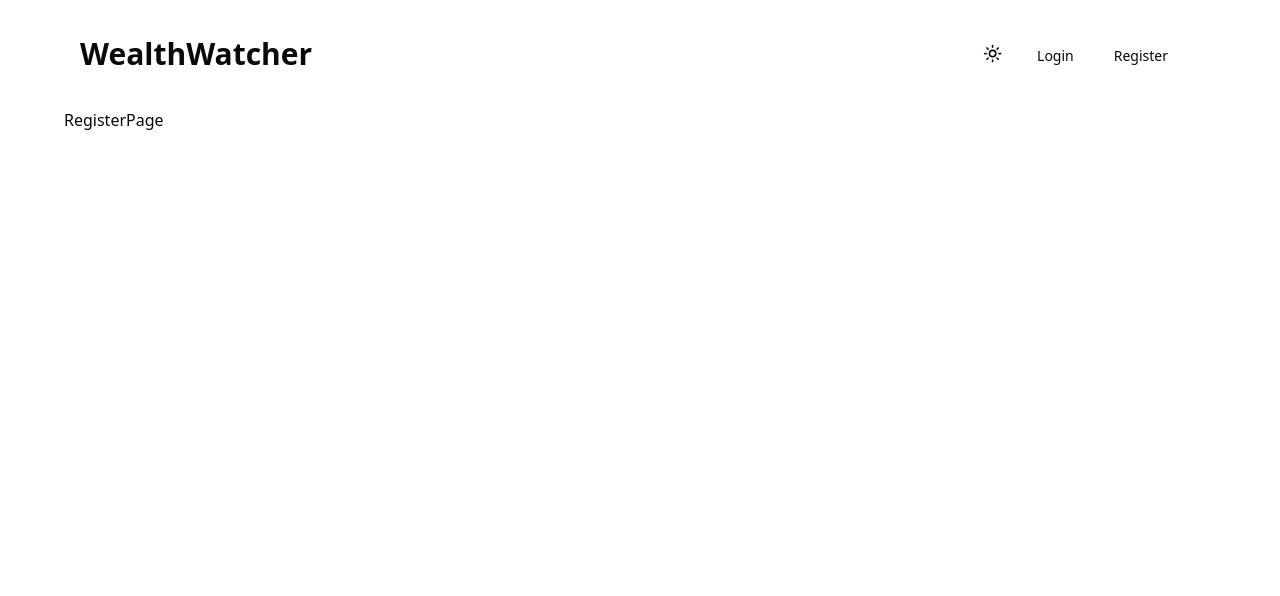
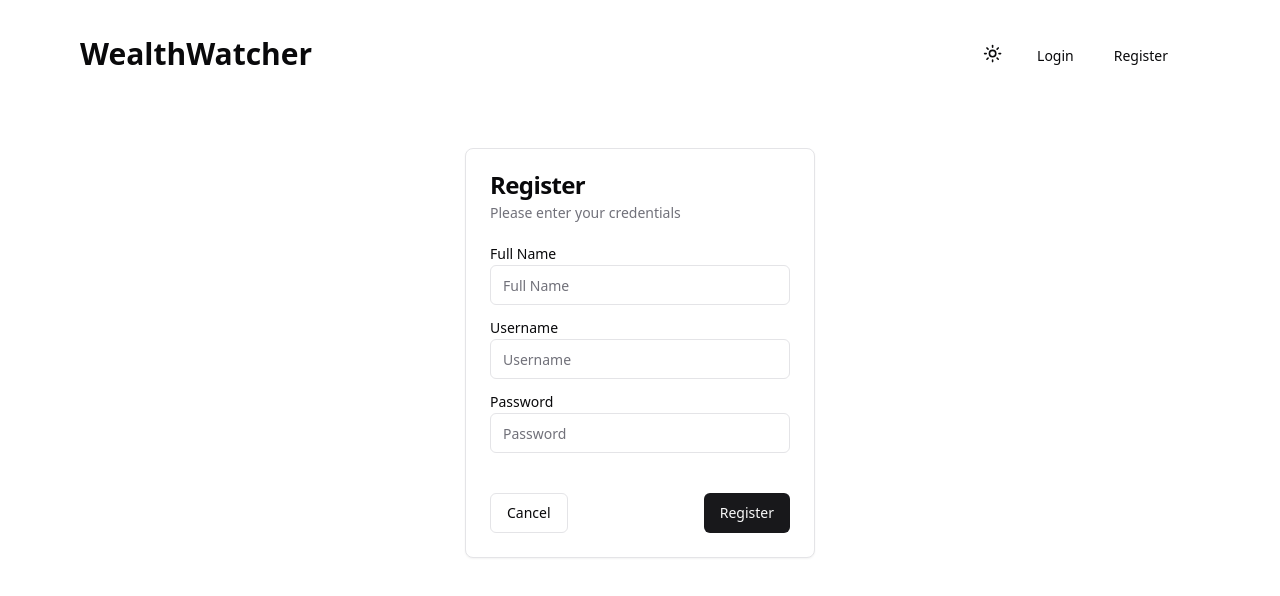
Before and after one commit to VlahdimyrLB/WealthWatcher, a React (Vite) app in the folder Frontend/: page /register in a window 1280 px wide. Shown: the top 596 px of the page. Built offline with nearby package versions, Linux system fonts and the light colour scheme.

Commit message:
added error handling in login and added resgiter page

```diff
--- a/Frontend/src/components/Navbar.jsx
+++ b/Frontend/src/components/Navbar.jsx
@@ -43,9 +43,11 @@ const Navbar = ({ isHome, setIsHome }) => {
                 </NavLink>
               ) : null}
 
-              <Button variant="ghost" onClick={logout}>
-                Logout
-              </Button>
+              <NavLink to="/">
+                <Button variant="ghost" onClick={logout}>
+                  Logout
+                </Button>
+              </NavLink>
             </div>
           ) : (
             <>
--- /dev/null
+++ b/Frontend/src/components/UserCard.jsx
@@ -0,0 +1,39 @@
+import React from "react";
+import { NavLink } from "react-router-dom";
+
+import {
+  Card,
+  CardContent,
+  CardDescription,
+  CardFooter,
+  CardHeader,
+  CardTitle,
+} from "@/components/ui/card";
+import { Button } from "@/components/ui/button";
+
+const UserCard = ({ cardTitle, cardDescription, cardContent, buttonName }) => {
+  return (
+    <section className="flex items-center justify-center mt-10">
+      <Card className="w-[350px] shadow-s, dark:shadow-gray-300/30">
+        <CardHeader>
+          <CardTitle>{cardTitle}</CardTitle>
+          <CardDescription>{cardDescription}</CardDescription>
+        </CardHeader>
+        <CardContent className="flex flex-col space-y-4">
+          {cardContent}
+        </CardContent>
+        <CardFooter className="flex justify-between">
+          <NavLink to="/">
+            <Button variant="outline" type="button">
+              Cancel
+            </Button>
+          </NavLink>
+
+          <Button type="submit">{buttonName}</Button>
+        </CardFooter>
+      </Card>
+    </section>
+  );
+};
+
+export default UserCard;
--- a/Frontend/src/contexts/AuthContext.jsx
+++ b/Frontend/src/contexts/AuthContext.jsx
@@ -7,6 +7,7 @@ const AuthContext = createContext();
 // AuthProvider component to wrap around the part of the app that needs authentication
 const AuthProvider = ({ children }) => {
   const [user, setUser] = useState(null);
+  const [error, setError] = useState(false);
   const [loading, setLoading] = useState(true);
 
   // useEffect to check if user is logged in on initial render and page refresh
@@ -46,6 +47,7 @@ const AuthProvider = ({ children }) => {
       setUser(response.data.user);
     } catch (error) {
       console.error("Login failed:", error);
+      setError(error.response.data.message);
       setUser(null);
     }
     setLoading(false);
@@ -58,7 +60,7 @@ const AuthProvider = ({ children }) => {
   };
 
   return (
-    <AuthContext.Provider value={{ user, login, logout, loading }}>
+    <AuthContext.Provider value={{ user, login, logout, loading, error }}>
       {/* Render children components */}
       {children}
     </AuthContext.Provider>
--- a/Frontend/src/pages/LoginPage.jsx
+++ b/Frontend/src/pages/LoginPage.jsx
@@ -3,25 +3,20 @@ import { useContext, useState } from "react";
 import { useNavigate } from "react-router-dom";
 import { AuthContext } from "@/contexts/AuthContext";
 
-import {
-  Card,
-  CardContent,
-  CardDescription,
-  CardFooter,
-  CardHeader,
-  CardTitle,
-} from "@/components/ui/card";
 import { Button } from "@/components/ui/button";
 import { Input } from "@/components/ui/input";
 import { Label } from "@/components/ui/label";
 
+import UserCard from "@/components/UserCard";
+
 const LoginPage = () => {
-  const { login } = useContext(AuthContext); // Access the login function from context
+  const { login, error } = useContext(AuthContext); // Access the login function from context
+  const navigate = useNavigate();
+
   const [loginData, setLoginData] = useState({
     username: "",
     password: "",
   });
-  const navigate = useNavigate();
 
   const handleChange = (e) => {
     setLoginData((prevLoginData) => ({
@@ -45,14 +40,12 @@ const LoginPage = () => {
   };
 
   return (
-    <section className="flex items-center justify-center mt-10">
-      <Card className="w-[350px] shadow-md shadow-gray-300/40">
-        <form onSubmit={handleSubmit}>
-          <CardHeader>
-            <CardTitle>Log In</CardTitle>
-            <CardDescription>Please enter your credentials</CardDescription>
-          </CardHeader>
-          <CardContent className="flex flex-col space-y-4">
+    <form onSubmit={handleSubmit}>
+      <UserCard
+        cardTitle="Log In"
+        cardDescription="Please enter your credentials"
+        cardContent={
+          <>
             <div className="flex flex-col space-y-1">
               <Label htmlFor="username">Username</Label>
               <Input
@@ -63,7 +56,6 @@ const LoginPage = () => {
                 value={loginData.username}
                 onChange={handleChange}
               />
-              {/* handle error here */}
             </div>
             <div className="flex flex-col space-y-1">
               <Label htmlFor="password">Password</Label>
@@ -75,18 +67,16 @@ const LoginPage = () => {
                 value={loginData.password}
                 onChange={handleChange}
               />
-              {/* handle error here */}
             </div>
-          </CardContent>
-          <CardFooter className="flex justify-between">
-            <Button variant="outline" type="button">
-              Cancel
-            </Button>
-            <Button type="submit">Log In</Button>
-          </CardFooter>
-        </form>
-      </Card>
-    </section>
+
+            <p className="text-center text-sm text-red-600 dark:text-red-500">
+              {error ? error : null}
+            </p>
+          </>
+        }
+        buttonName="Log In"
+      />
+    </form>
   );
 };
 
--- a/Frontend/src/pages/RegisterPage.jsx
+++ b/Frontend/src/pages/RegisterPage.jsx
@@ -1,7 +1,98 @@
 import React from "react";
+import { useState } from "react";
+import { useNavigate } from "react-router-dom";
+import axios from "axios";
 
-const RegisterPage = () => {
-  return <div>RegisterPage</div>;
+import { Input } from "@/components/ui/input";
+import { Label } from "@/components/ui/label";
+
+import UserCard from "@/components/UserCard";
+
+const ResgiterPage = () => {
+  const [registerData, setRegisterData] = useState({
+    name: "",
+    username: "",
+    password: "",
+  });
+  const [error, setError] = useState(false);
+  // const navigate = useNavigate();
+
+  const handleChange = (e) => {
+    setRegisterData((prevRegisterData) => ({
+      ...prevRegisterData,
+      [e.target.name]: e.target.value,
+    }));
+  };
+
+  const handleSubmit = async (e) => {
+    e.preventDefault();
+
+    try {
+      await axios.post("/api/v1/users/register", {
+        name: registerData.name,
+        username: registerData.username,
+        password: registerData.password,
+      });
+
+      // Navigate to dashboard on successful login
+      // navigate("/dashboard");
+    } catch (error) {
+      // dagdag ng error state
+      console.error(error.response.data.error);
+      setError(error.response.data.error.slice(34));
+    }
+  };
+
+  return (
+    <form onSubmit={handleSubmit}>
+      <UserCard
+        cardTitle="Register"
+        cardDescription="Please enter your credentials"
+        cardContent={
+          <>
+            <div className="flex flex-col space-y-1">
+              <Label htmlFor="username">Full Name</Label>
+              <Input
+                type="text"
+                id="name"
+                name="name"
+                placeholder="Full Name"
+                value={registerData.name}
+                onChange={handleChange}
+              />
+            </div>
+            <div className="flex flex-col space-y-1">
+              <Label htmlFor="username">Username</Label>
+              <Input
+                type="text"
+                id="username"
+                name="username"
+                placeholder="Username"
+                value={registerData.username}
+                onChange={handleChange}
+              />
+            </div>
+            <div className="flex flex-col space-y-1">
+              <Label htmlFor="password">Password</Label>
+              <Input
+                type="password"
+                id="password"
+                name="password"
+                placeholder="Password"
+                value={registerData.password}
+                onChange={handleChange}
+              />
+            </div>
+
+            <p className="text-center text-sm text-red-600 dark:text-red-500">
+              {error ? error : null}
+            </p>
+          </>
+        }
+        buttonName="Register"
+      />
+    </form>
+  );
 };
 
-export default RegisterPage;
+export default ResgiterPage;
```
